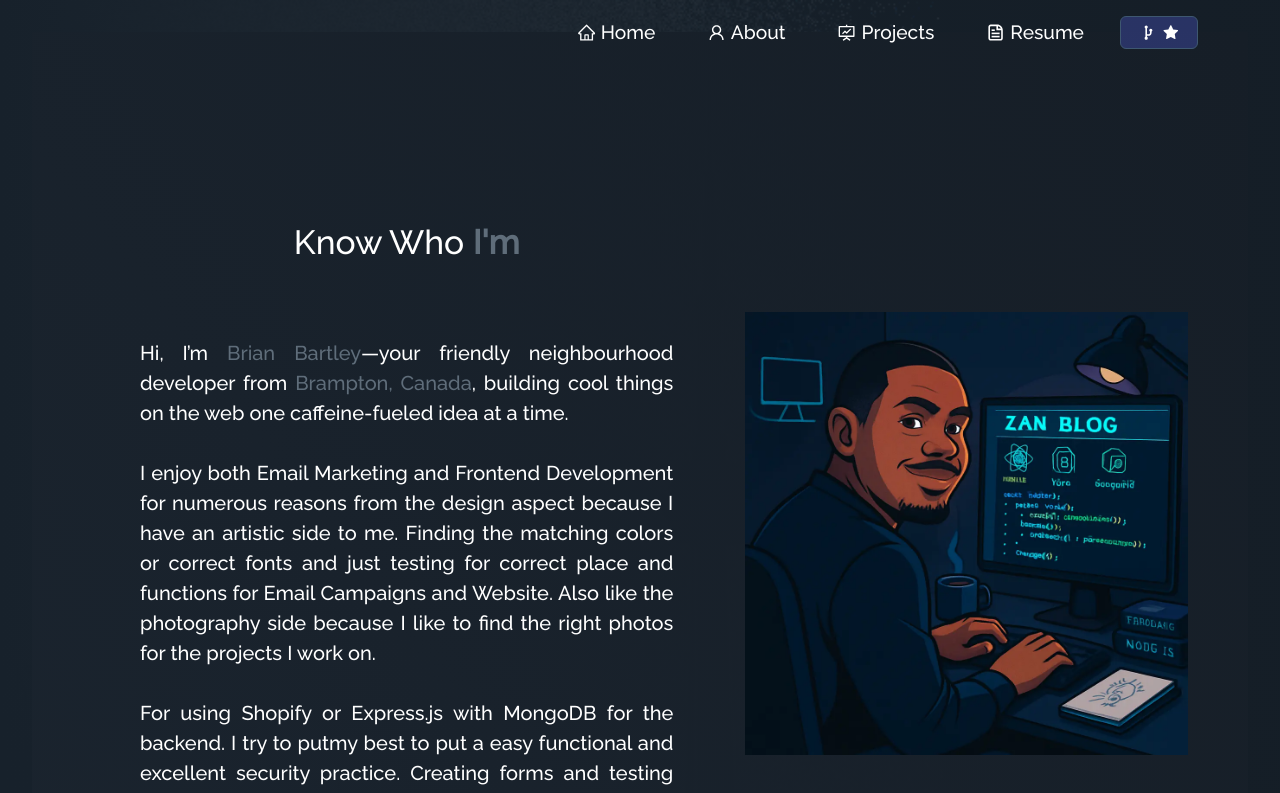
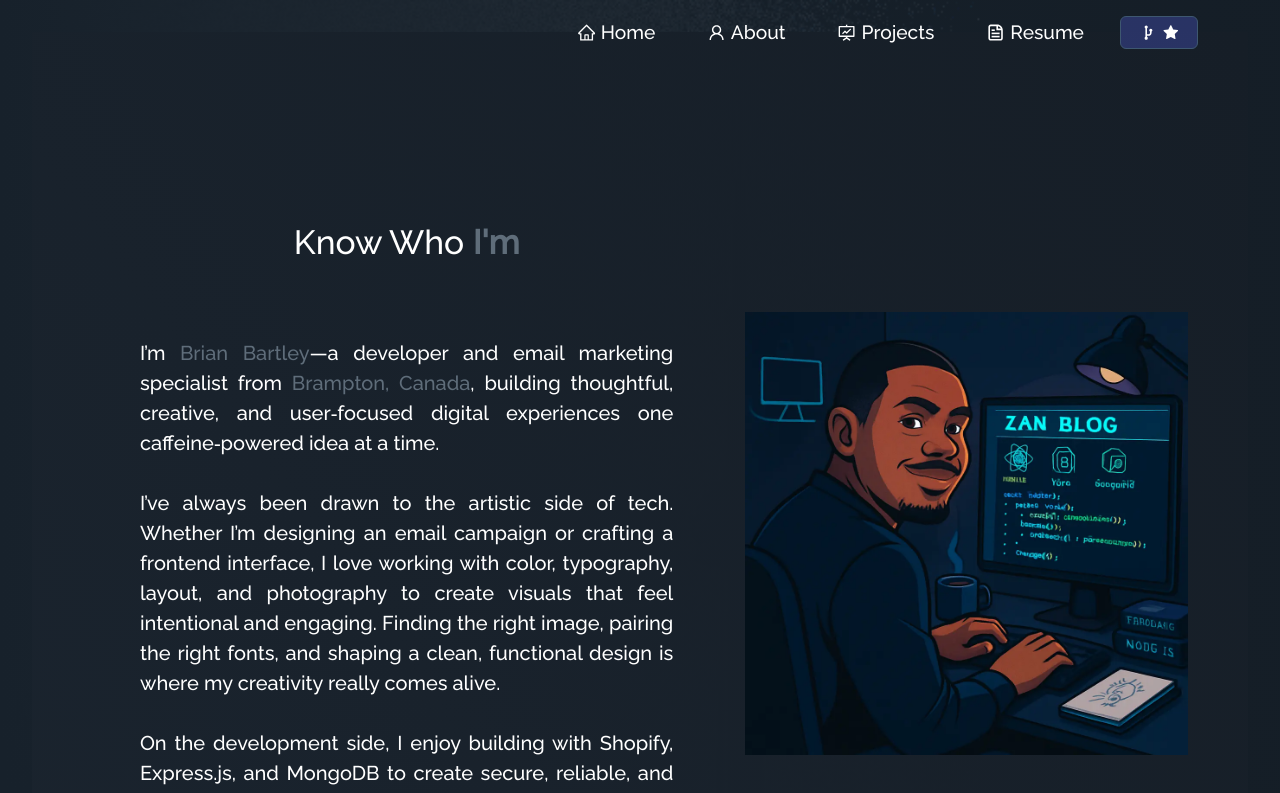
Before and after one commit to Brian7650/Brian-portfolio-1.0, a React (Vite) app: page /about in a window 1280 px wide. Shown: the top 793 px of the page. Built offline with nearby package versions, Linux system fonts and the light colour scheme.

Commit message:
redo about section and edited after

```diff
--- a/src/components/About/AboutCard.jsx
+++ b/src/components/About/AboutCard.jsx
@@ -9,28 +9,24 @@ function AboutCard() {
         <blockquote className="blockquote mb-0">
           <p style={{ textAlign: "justify" }}>
 
-            Hi, I’m <span className="purple">Brian Bartley</span>—your friendly neighbourhood developer from <span className="purple">Brampton,
-            Canada</span>, building cool things on the web one caffeine-fueled idea at a time.
+            I’m <span className="purple">Brian Bartley</span>—a developer and email marketing specialist from <span className="purple">Brampton,
+            Canada</span>, building thoughtful, creative, and user‑focused digital experiences one caffeine‑powered idea at a time.
             <br/>
             <br />
-              I enjoy both Email Marketing and Frontend Development for numerous reasons from the design aspect because I have an artistic side
-              to me. Finding the matching colors or correct fonts and just testing for correct place and functions for Email Campaigns and Website.
-              Also like the photography side because I like to find the right photos for the projects I work on.
+              I’ve always been drawn to the artistic side of tech. Whether I’m designing an email campaign or crafting a frontend interface,
+              I love working with color, typography, layout, and photography to create visuals that feel intentional and engaging. Finding
+              the right image, pairing the right fonts, and shaping a clean, functional design is where my creativity really comes alive.
 
                <br />
               <br />
-                For  using Shopify or Express.js with MongoDB for the backend. I try to putmy best to put a easy functional and excellent security practice.
-                Creating forms and testing logins and signups and making sure the data is being stored correctly. I also like to add a special feature to
-                the website or application by adding an API.
+                On the development side, I enjoy building with Shopify, Express.js, and MongoDB to create secure, reliable, and easy‑to‑use
+                applications. I’m meticulous about forms, authentication, and data flow—making sure everything works smoothly behind the scenes.
+                I also like adding unique features through APIs to give each project something special.
 
             <br />
             <br />
-                The creative and the innnovative part of trhes fields is what drives and excites me when building an application.
-                The sky is the limits in what you can create.
-
-              {/* My frontend toolkit includes HTML5, CSS3, JavaScript, React, Bootstrap, Photoshop, and Web design.
-              I value integrity, optimism, and a strong work ethic, and I’m eager to keep learning from
-              seasoned professionals in the field. */}
+                What drives me most is the blend of creativity and innovation in this field. There’s always something new to learn, something new
+                to build, and endless room to push ideas further. For me, the sky really is the limit.
 
             <br />
 
```
